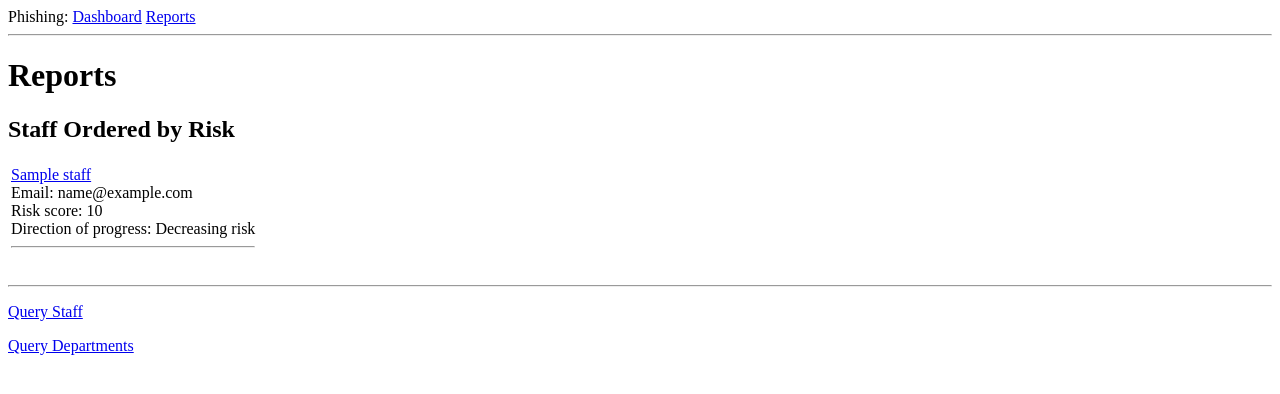
After one commit to robj3d3/phishing-project, a Flask app: page /reports in a window 1280 px wide. The commit adds this page. Shown: the top 394 px of the page. Run offline with Flask 2, Linux system fonts and the light colour scheme; a user stored in the database is signed in; tables that the repository leaves empty hold one stand-in row (values such as "Sample post").

Commit message:
Reports and querying functionality added

```diff
--- a/app/__init__.py
+++ b/app/__init__.py
@@ -29,6 +29,9 @@ def create_app(config_class=Config):
 
     from app.errors import bp as errors_bp
     app.register_blueprint(errors_bp)
+
+    from app.reports import bp as reports_bp
+    app.register_blueprint(reports_bp)
 
     from app.main import bp as main_bp
     app.register_blueprint(main_bp)
--- a/app/auth/forms.py
+++ b/app/auth/forms.py
@@ -1,7 +1,6 @@
 from flask_wtf import FlaskForm
 from wtforms import StringField, PasswordField, SubmitField
 from wtforms.validators import DataRequired, EqualTo
-from app.models import Admin
 
 class AdminLoginForm(FlaskForm):
     username = StringField('Username', validators=[DataRequired()])
--- /dev/null
+++ b/app/reports/__init__.py
@@ -0,0 +1,5 @@
+from flask import Blueprint
+
+bp = Blueprint('reports', __name__)
+
+from app.reports import routes
--- /dev/null
+++ b/app/reports/routes.py
@@ -0,0 +1,66 @@
+from flask import render_template, redirect, url_for, flash, request, current_app, session
+from flask_login import login_required
+from app.reports import bp
+from app.reports.forms import SearchStaffForm, SearchDepartmentForm
+from app.models import Staff, Departments
+from sqlalchemy import func
+
+@bp.before_app_request
+def before_request():
+    session.permanent = True # lifetime length in config
+
+
+@bp.route('/reports', methods=['GET'])
+@login_required
+def reports():
+    page = request.args.get('page', 1, type=int)
+    staff = Staff.query.order_by(Staff.risk_score.desc()).paginate(page, current_app.config['POSTS_PER_PAGE'], False)
+    if staff.has_next:
+        next_url = url_for('reports.reports', page=staff.next_num)
+    else:
+        next_url = None
+    if staff.has_prev:
+        prev_url = url_for('reports.reports', page=staff.prev_num)
+    else:
+        prev_url = None
+    return render_template('reports/reports.html', title='Reports', staff=staff.items, next_url=next_url, prev_url=prev_url)
+
+@bp.route('/reports/staff', methods=['GET', 'POST'])
+@login_required
+def reports_staff():
+    form = SearchStaffForm()
+    if request.method == "GET":
+        return render_template('reports/reports_staff.html', title='Search Staff', form=form)
+    if form.validate_on_submit():
+        page = request.args.get('page', 1, type=int)
+        staff = Staff.query.filter(func.lower(Staff.staff_name)==func.lower(form.staff_name.data)).order_by(Staff.risk_score.desc()).paginate(page, current_app.config['POSTS_PER_PAGE'], False)
+        if staff.has_next:
+            next_url = url_for('reports.reports_staff', page=staff.next_num)
+        else:
+            next_url = None
+        if staff.has_prev:
+            prev_url = url_for('reports.reports_staff', page=staff.prev_num)
+        else:
+            prev_url = None
+        return render_template('reports/reports_staff.html', title='Search Staff', form=form, staff=staff.items, next_url=next_url, prev_url=prev_url)
+
+@bp.route('/reports/departments', methods=['GET', 'POST'])
+@login_required
+def reports_departments():
+    form = SearchDepartmentForm()
+    form.department.choices = [(i.id, i.department_name) for i in Departments.query.order_by('department_name')]
+    if request.method == "GET":
+        return render_template('reports/reports_departments.html', title='Search Department', form=form)
+    if form.validate_on_submit():
+        department = Departments.query.get(form.department.data)
+        page = request.args.get('page', 1, type=int)
+        staff = Staff.query.filter(Staff.department_id==form.department.data).order_by(Staff.risk_score.desc()).paginate(page, current_app.config['POSTS_PER_PAGE'], False)
+        if staff.has_next:
+            next_url = url_for('reports.reports_departments', page=staff.next_num)
+        else:
+            next_url = None
+        if staff.has_prev:
+            prev_url = url_for('reports.reports_departments', page=staff.prev_num)
+        else:
+            prev_url = None
+        return render_template('reports/reports_departments.html', title='Search Department', form=form, department=department, staff=staff.items, next_url=next_url, prev_url=prev_url)
--- a/app/templates/base.html
+++ b/app/templates/base.html
@@ -11,6 +11,7 @@
     <div>
         Phishing:
         <a href="{{ url_for('main.index') }}">Dashboard</a>
+        <a href="{{ url_for('reports.reports') }}">Reports</a>
     </div>
     <hr>
     {% with messages = get_flashed_messages() %}
--- /dev/null
+++ b/app/templates/reports/_staffreports.html
@@ -0,0 +1,16 @@
+<table>
+    <tr valign="top">
+        <td>
+            <a href="{{ url_for('main.staff', staffid=staff.id) }}">{{ staff.staff_name }}</a>
+            <br>Email: {{ staff.email }}
+            <br>Risk score: {{ staff.risk_score|round(1, 'common') }}
+            <br>Direction of progress:
+                    {% if staff.direction %}
+                    Decreasing risk
+                    {% else %}
+                    Increasing risk
+                    {% endif %}
+            <hr>
+        </td>
+    </tr>
+</table>
--- /dev/null
+++ b/app/templates/reports/reports.html
@@ -0,0 +1,21 @@
+{% extends "base.html" %}
+
+{% block content %}
+    <h1>Reports</h1>
+    <h2>Staff Ordered by Risk</h2>
+    {% for staff in staff %}
+        {% include 'reports/_staffreports.html' %}
+    {% endfor %}
+    {% if next_url %}
+    <a href="{{ next_url }}">Go Back</a>
+    {% endif %}
+    {% if prev_url %}
+    <a href="{{ prev_url }}">Next Page</a>
+    {% endif %}
+    <br>
+
+    <hr>
+    <p><a href="{{ url_for('reports.reports_staff') }}">Query Staff</a></p>
+    <p><a href="{{ url_for('reports.reports_departments') }}">Query Departments</a></p>
+
+{% endblock %}
--- a/app/templates/staff.html
+++ b/app/templates/staff.html
@@ -9,7 +9,7 @@
                 <h1>Email:</h1> <h2><span style="font-weight:normal;">{{ staff.email }}</span></h2>
                 <h1>Department:</h1> <h2><span style="font-weight:normal;">{{ department.department_name }}</span></h2>
                 <h1>Average risk score:</h1> <h2><span style="font-weight:normal;">{{ staff.risk_score|round(1, 'common') }}</span></h2>
-                <h1>Average department risk score:</h1> <h2><span style="font-weight:normal;">{{ department.risk_score|round(1, 'common') }}</span></h2>
+                <h1>Department average risk score:</h1> <h2><span style="font-weight:normal;">{{ department.risk_score|round(1, 'common') }}</span></h2>
                 <h1>Latest absolute score:</h1> <h2><span style="font-weight:normal;">{{ staff.latest_risk }}</span></h2>
                 <h1>Direction of progress:</h1>
                     {% if staff.direction %}
```
Also changed, not shown: app/reports/forms.py (added, +11 -0 lines), app/templates/reports/reports_departments.html (added, +31 -0 lines), app/templates/reports/reports_staff.html (added, +30 -0 lines), 2 other files.
